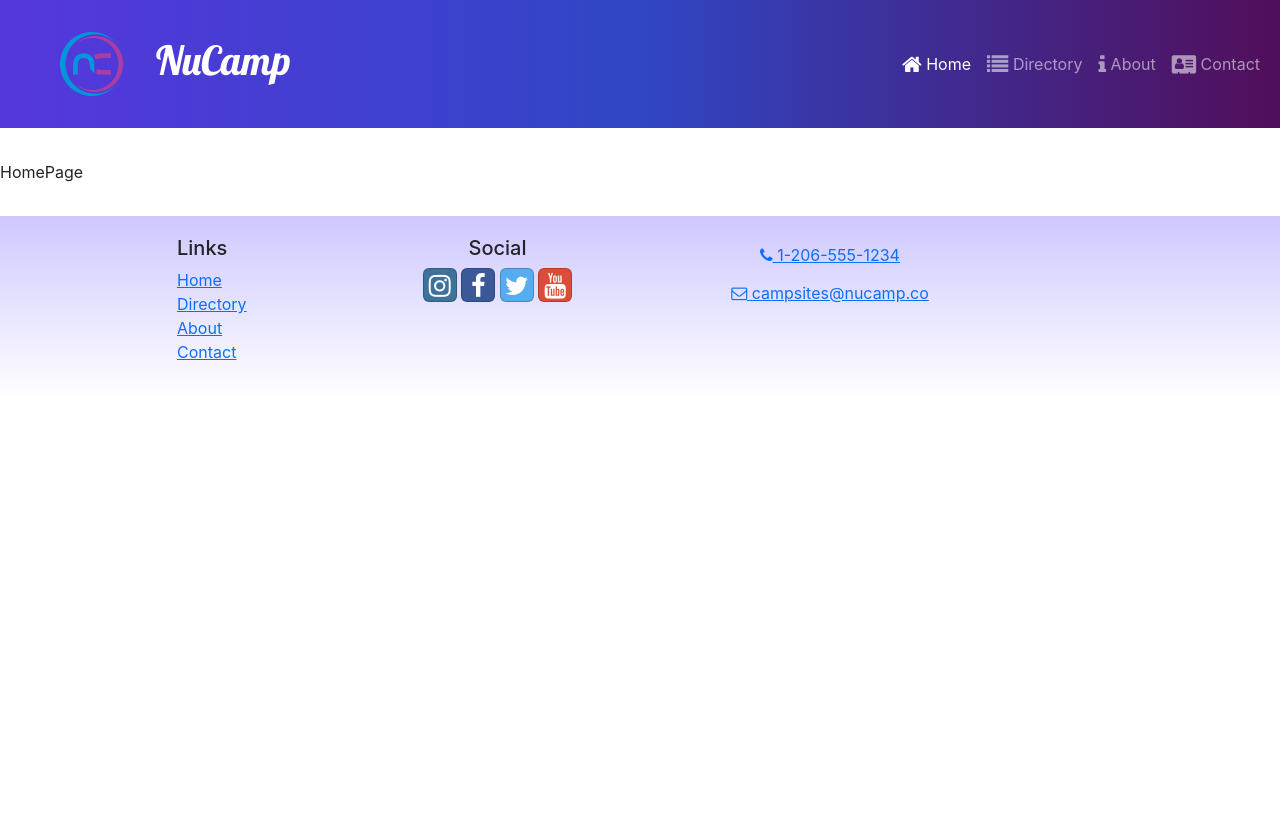
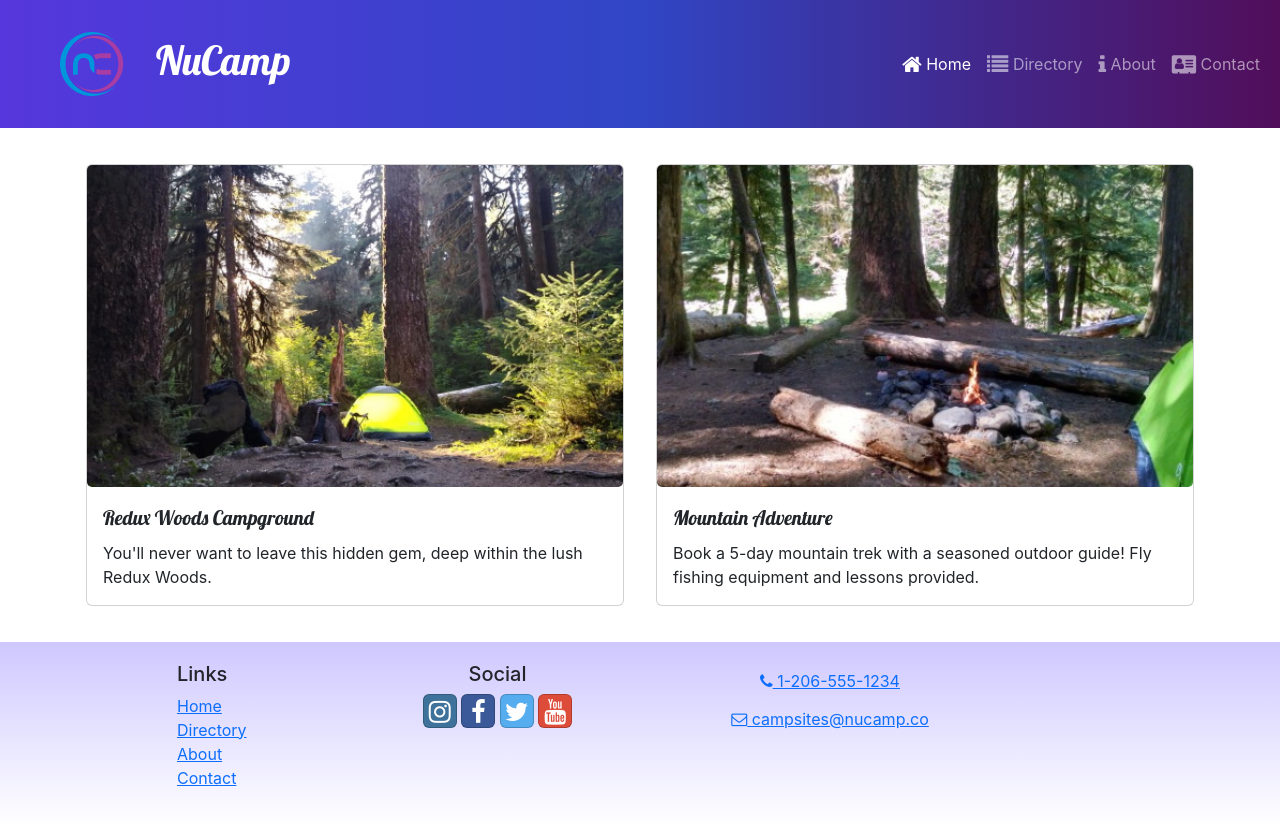
Before and after one commit to clouddrop7/nucampsite, a React (Create React App) app: page / in a window 1280 px wide. Before the commit the page ends 800 px from the top, so only its background shows below. Built offline with nearby package versions, Linux system fonts and the light colour scheme.

Commit message:
Homepage Display

```diff
--- a/src/features/campsites/campsitesSlice.js
+++ b/src/features/campsites/campsitesSlice.js
@@ -8,6 +8,10 @@
     return CAMPSITES.find((campsite) => campsite.id === id);
 }
 
+export const selectFeaturedCampsite = () => {
+    return CAMPSITES.find((campsite) => campsite.featured);
+}
+
 // export const selectRandomCampsite = () => {
 //     return CAMPSITES[Math.floor(Math.random() * CAMPSITES.length)];
 // };
--- /dev/null
+++ b/src/features/display/DisplayCard.js
@@ -0,0 +1,16 @@
+import { Card, CardImg, CardText, CardBody, CardTitle } from 'reactstrap';
+
+const DisplayCard = ({item}) => {
+    const { image, name, description } = item;
+    return (
+        <Card>
+            <CardImg src={image} alt={name}/>
+            <CardBody>
+                <CardTitle>{name}</CardTitle>
+                <CardText>{description}</CardText>
+            </CardBody>
+        </Card>
+    )
+}
+
+export default DisplayCard;
--- /dev/null
+++ b/src/features/display/DisplayList.js
@@ -0,0 +1,21 @@
+import { Row, Col } from 'reactstrap';
+import DisplayCard from './DisplayCard';
+import { selectFeaturedCampsite } from '../campsites/campsitesSlice';
+import { selectFeaturedPromotion } from '../promotions/promotionsSlice';
+
+const DisplayList = () => {
+    const items = [selectFeaturedCampsite(), selectFeaturedPromotion()];
+    return (
+        <Row>
+            {items.map((item, idx) => (
+                <Col md className='m-1' key={idx}>
+                    <DisplayCard
+                        item={item}
+                    />
+                </Col>
+            ))}
+        </Row>
+    )
+}
+
+export default DisplayList;
--- /dev/null
+++ b/src/features/promotions/promotionsSlice.js
@@ -0,0 +1,5 @@
+import { PROMOTIONS } from '../../app/shared/PROMOTIONS';
+
+export const selectFeaturedPromotion = () => {
+    return PROMOTIONS.find((promotion) => promotion.featured);
+}
--- a/src/pages/HomePage.js
+++ b/src/pages/HomePage.js
@@ -1,5 +1,12 @@
+import { Container } from 'reactstrap';
+import DisplayList from '../features/display/DisplayList';
+
 const HomePage = () => {
-    return <div>HomePage</div>;
+    return (
+        <Container>
+            <DisplayList />
+        </Container>
+    )
 }
 
 export default HomePage;
```
